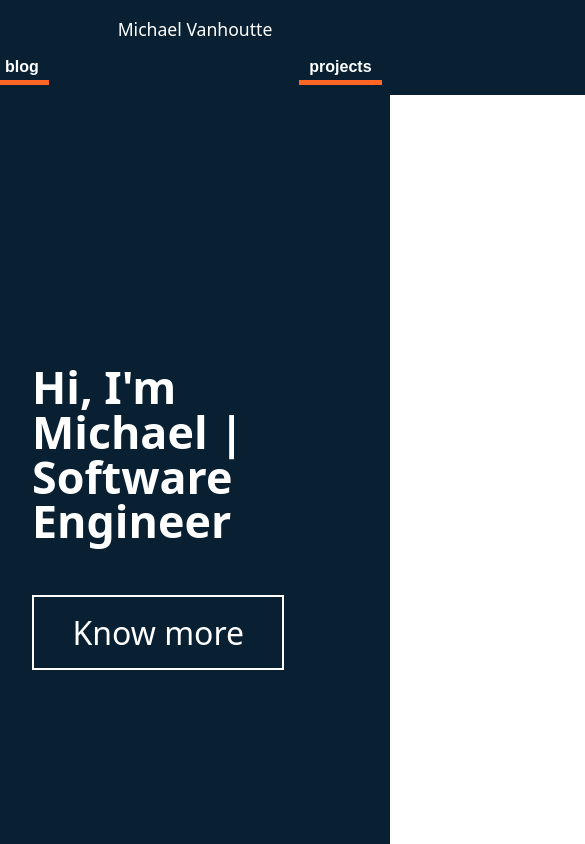
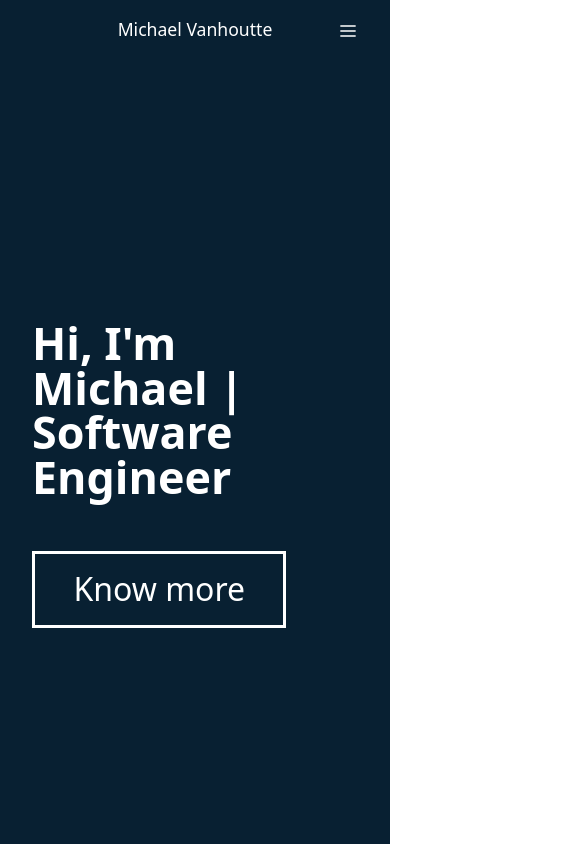
Before and after one commit to MichaelVanhoutte1/Portfolio, a Next.js app: page / in a window 390 px wide. Shown: the top 844 px of the page, 585 px wide, since content can reach past the window. Built offline with nearby package versions, Linux system fonts and the light colour scheme.

Commit message:
made navbar responsive and finished styling for it

```diff
--- a/components/footer/styles.ts
+++ b/components/footer/styles.ts
@@ -26,7 +26,7 @@ export const SocialIconsDiv = styled.div`
 
 export const FooterDiv = styled.div`
     background-color: ${colors.primary};
-    height: 18rem;w
+    height: 18rem;
     color: ${colors.primaryText};
     padding: 0 2rem;
     @media (min-width: ${breakpoints.sm}) {
--- a/components/hero/index.tsx
+++ b/components/hero/index.tsx
@@ -1,20 +1,16 @@
 import React, { useState, useEffect } from "react";
 import { Fade } from "react-awesome-reveal";
 import { Link } from "react-scroll";
-import SocialIcon from "../user-interface/social-icon";
-import { HeroSection } from "./index.styled";
+import { HeroSection } from "./styled";
 
 const Header = () => {
 
     const [isDesktop, setIsDesktop] = useState(false);
-    const [isMobile, setIsMobile] = useState(false);
 
     useEffect(() => {
         if (window.innerWidth > 769) {
             setIsDesktop(true);
-            setIsMobile(false);
         } else {
-            setIsMobile(true);
             setIsDesktop(false);
         }
     }, []);
@@ -38,7 +34,7 @@ const Header = () => {
                 >
                     <p className="hero-cta">
                         <span className="cta-btn cta-btn--hero">
-                            <Link to="about" offset={-59} smooth duration={1000}>
+                            <Link to="about" smooth duration={1000}>
                                 { "Know more"}
                             </Link>
                         </span>
--- a/components/hero/index.styled.ts
+++ b/components/hero/styled.ts
@@ -5,8 +5,6 @@ export const HeroSection = styled.section`
     display: flex;
     flex-direction: column;
     align-items: center;
-    justify-content: center;
-    margin-bottom: 59px;
     background: ${colors.primary};
     font-weight: 400;
     color: ${colors.primaryText};
@@ -24,6 +22,7 @@ export const HeroSection = styled.section`
         font-size: 2.8rem;
         font-weight: 700;
         margin-bottom: 3.2rem;
+        margin-top: 10vh;
         text-align: left;
         @media (min-width: ${breakpoints.sm}) {
             font-size: 3.5rem;
@@ -31,6 +30,7 @@ export const HeroSection = styled.section`
         }
         @media (min-width: ${breakpoints.md}) {
             font-size: 3.6rem;
+            margin-top: 30vh;
         }
         @media (min-width: ${breakpoints.lg}) {
             font-size: 4rem;
@@ -43,8 +43,9 @@ export const HeroSection = styled.section`
     .hero-cta {
         cursor: pointer;
         display: flex;
-        border: 2px solid ${colors.primaryText};
+        border: 3px solid ${colors.primaryText};
         padding: 1.2rem 2.4rem;
+        transition: all 0.5s;
         @media (min-width: ${breakpoints.md}) {
             justify-content: center;
         }
@@ -54,5 +55,9 @@ export const HeroSection = styled.section`
                 font-size: 2rem;
             }
         }
+        &:hover {
+            color: ${colors.secondary};
+            border: 3px solid ${colors.secondary};
+        }
     }
 `;
--- a/components/navbar/index.tsx
+++ b/components/navbar/index.tsx
@@ -3,10 +3,13 @@ import { Button, NavbarDiv, ContentDiv, Name, NameDiv } from "./styles";
 import { Link as ScrollLink } from "react-scroll";
 import { useRouter } from "next/router";
 import cs from "classnames";
+import BurgerMenu from "../user-interface/burger-menu";
+import { useState } from "react";
 
 const NavbarComponent = () => {
     const router = useRouter();
     let isHomepage: boolean = router.pathname === "/";
+    const [ isMenuActive , setIsMenuActive ] = useState(false)
 
     return (
         <>
@@ -16,7 +19,8 @@ const NavbarComponent = () => {
                         <Name>Michael Vanhoutte</Name>
                     </Link>
                 </NameDiv>
-                <ContentDiv>
+                <BurgerMenu isMenuActive={isMenuActive} toggleMenuFunction={setIsMenuActive}/>
+                <ContentDiv className={cs({ menuActivated: isMenuActive })}>
                     <Link href="/about">
                         <Button>about</Button>
                     </Link>
--- a/components/navbar/styles.ts
+++ b/components/navbar/styles.ts
@@ -1,26 +1,34 @@
 import styled from "styled-components";
-import { colors } from "../../styles/variables.styled";
+import { breakpoints, colors } from "../../styles/variables.styled";
 
 export const NavbarDiv = styled.div`
     display: flex;
     background-color: ${colors.primary};
-    width: 100%;
+    margin: 0;
+    padding: 0 2rem;
     justify-content: center;
     flex-direction: column;
     align-items: center;
 `;
 
 export const ContentDiv = styled.div`
-    display: flex;
     background-color: ${colors.primary};
-    width: 1028px;
-    justify-content: space-between;
+    max-width: 1028px;
+    visibility:hidden;
+    @media (min-width: ${breakpoints.md}) {
+        display: flex;
+        justify-content: space-between;
+        width: 100%;
+    }
+    &.menuActivated{
+        visibility: visible;
+    }
 `;
 
 export const NameDiv = styled.div`
     display: flex;
     background-color: ${colors.primary};
-    width: 1028px;
+    max-width: (300px, 100%, 1028px);
     justify-content: center;
     padding-top: 1.3rem;
 `;
@@ -39,7 +47,7 @@ export const Name = styled.p`
 
 export const Button = styled.button`
     display: block;
-    margin: 10px 0 10px;
+    margin: 10px auto 10px;
     width: fit-content;
     font-size: 1rem;
     font-family: "Merriweather", sans-serif;
@@ -53,7 +61,9 @@ export const Button = styled.button`
     border-bottom: 5px solid ${colors.secondary};
     position: relative;
     z-index: 1;
-    transition: all 0.5s;
+    @media (min-width: ${breakpoints.md}) {
+        margin: 10px 0 10px;
+    }
     &:hover {
         color: ${colors.primaryText};
     }
@@ -68,7 +78,6 @@ export const Button = styled.button`
         margin-top: auto;
         width: 100%;
         height: 1px;
-
         content: ".";
         color: transparent;
         background: ${colors.secondary};
--- /dev/null
+++ b/components/user-interface/burger-menu/index.tsx
@@ -0,0 +1,18 @@
+import { BurgerMenu } from "./styles";
+
+interface Props {
+    toggleMenuFunction: (value: boolean) => void;
+    isMenuActive: boolean;
+}
+
+const BurgerMenuComponent = (props: Props) => {
+    const { toggleMenuFunction, isMenuActive } = props;
+
+    return (
+        <>
+            <BurgerMenu onClick={() => toggleMenuFunction(!isMenuActive)} src="/images/icons/hamburger-menu.svg" alt="burgermenu"/>
+        </>
+    );
+};
+
+export default BurgerMenuComponent;
--- /dev/null
+++ b/components/user-interface/burger-menu/styles.ts
@@ -0,0 +1,12 @@
+import styled from "styled-components";
+import { breakpoints } from "../../../styles/variables.styled";
+
+export const BurgerMenu = styled.img`
+    width: 20px;
+    position: absolute;
+    top: 1.3rem;
+    right: 2rem;
+    @media (min-width: ${breakpoints.md}) {
+        display: none;
+    }
+`;
--- a/components/user-interface/title/styles.ts
+++ b/components/user-interface/title/styles.ts
@@ -1,5 +1,5 @@
 import styled from "styled-components";
-import { colors } from "../../../styles/variables.styled";
+import { breakpoints, colors } from "../../../styles/variables.styled";
 export const Title = styled.h1`
     font-size: 2.5rem;
     font-weight: 400;
@@ -49,6 +49,9 @@ export const MainTitle = styled.p`
         transition: .3s;
     }
     &.noBottomMargin {
-        margin: 3rem 0 0 0;
+        margin: 3rem 0;
+        @media (min-width: ${breakpoints.md}) {
+            margin: 3rem 0 0 0;
+        }
     }
 `;
```
Also changed, not shown: public/images/icons/hamburger-menu.svg (added).
